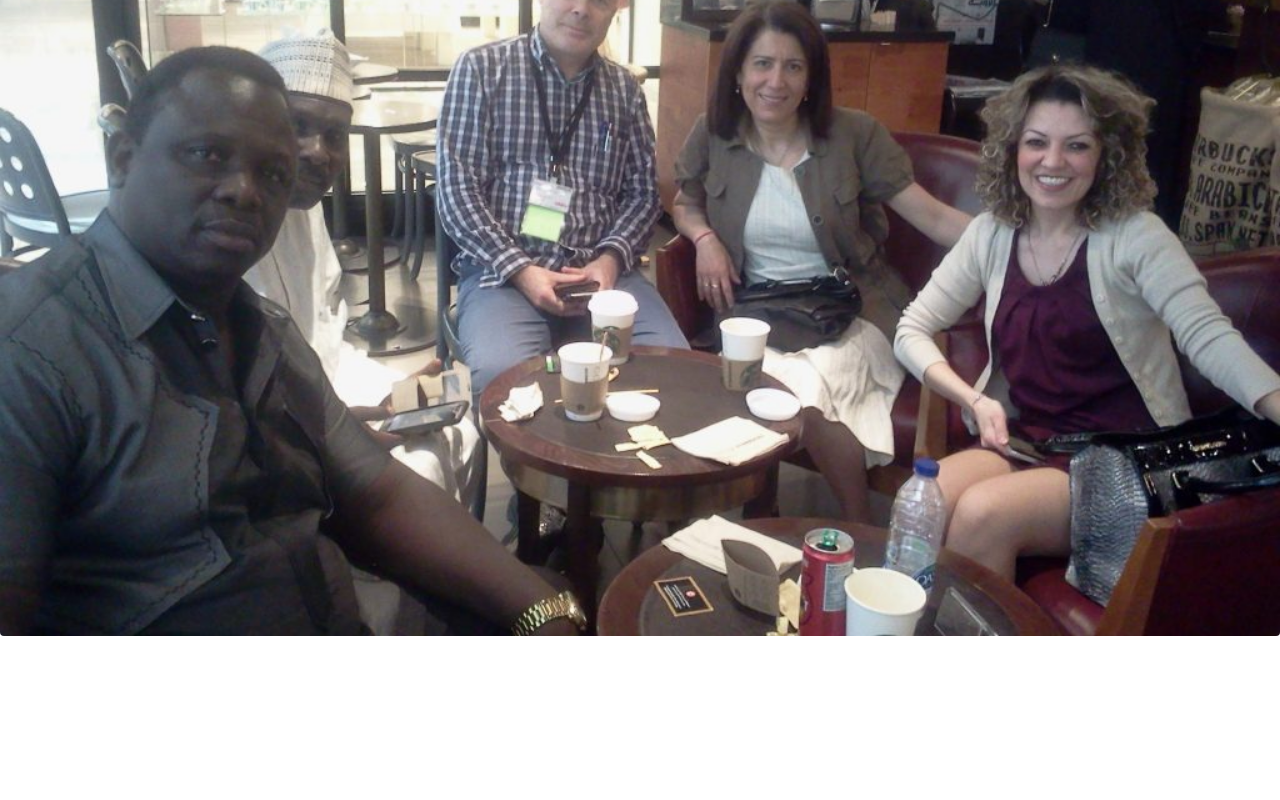
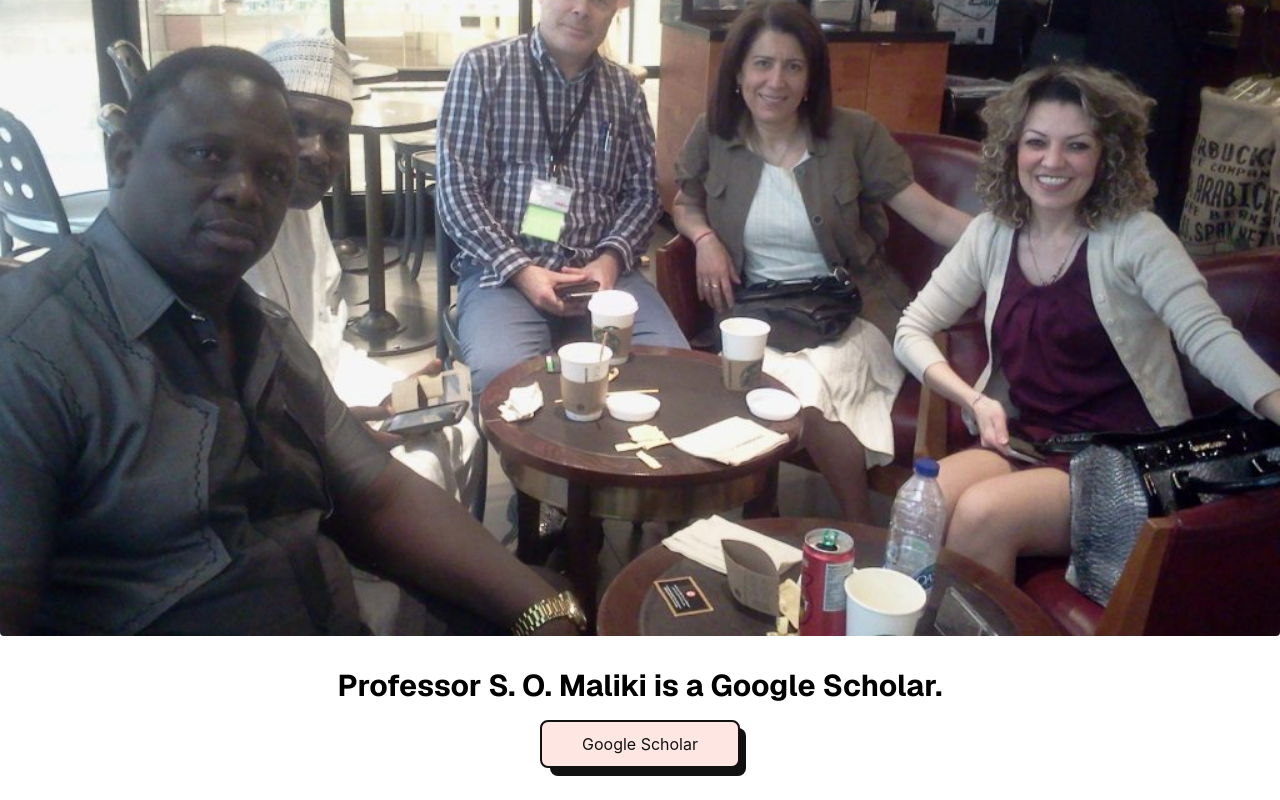
Before and after one commit to TimiMaliki/ProfSoMaliki, a Next.js app: page / in a window 1280 px wide. Shown: the part 610-1410 px from the top of the page. Before the commit the page ends 1246 px from the top, so only its background shows below. Built offline with nearby package versions, Linux system fonts and the light colour scheme.

Commit message:
added :Google Scholar page texts

```diff
--- a/app/Pages/GoogleScholar.tsx
+++ b/app/Pages/GoogleScholar.tsx
@@ -3,6 +3,7 @@ import Image from "next/image";
 import TwoStraightLines from "../component/TwoStraightLines";
 import Cert from "../images/certificate.jpg"
 import ProfPic from "../images/dadspicOne.jpg"
+import Link from 'next/link';
 
 type Props = {}
 
@@ -16,10 +17,21 @@ function GoogleScholar({ }: Props) {
             {/* image */}
             <div className="w-full flex items-center justify-center">
                 <div className="imgOne">
-                    <Image src={ProfPic}  alt="Professor Picture" className="object-cover w-325 rounded" />
+                    <Image src={ProfPic} alt="Professor Picture" className="object-cover w-325 rounded box-shadow: rgba(99, 99, 99, 0.2) 0px 2px 8px 0px;" />
                 </div>
             </div>
 
+            {/* text */}
+            <div className='mt-8'>
+             <h2 className='text-3xl font-bold text-center'>
+                Professor S. O. Maliki is a Google Scholar.
+             </h2>
+           <div className="w-full flex items-center justify-center mt-4 mb-8">
+           <Link href="https://scholar.google.com/citations?user=d8rlgb8AAAAJ&hl=en" target="_blank" rel="noopener noreferrer">
+             <button className="button-56" role="button">Google Scholar</button>
+           </Link>
+           </div>
+            </div>
 
         </section>
     )
--- a/app/globals.css
+++ b/app/globals.css
@@ -24,3 +24,64 @@
   color: var(--foreground);
   font-family: Arial, Helvetica, sans-serif;
 } */
+
+
+
+/* CSS */
+.button-56 {
+  align-items: center;
+  background-color: #fee6e3;
+  border: 2px solid #111;
+  border-radius: 8px;
+  box-sizing: border-box;
+  color: #111;
+  cursor: pointer;
+  display: flex;
+  font-family: Inter,sans-serif;
+  font-size: 16px;
+  height: 48px;
+  justify-content: center;
+  line-height: 24px;
+  max-width: 100%;
+  padding: 0 25px;
+  position: relative;
+  text-align: center;
+  text-decoration: none;
+  user-select: none;
+  -webkit-user-select: none;
+  touch-action: manipulation;
+}
+
+.button-56:after {
+  background-color: #111;
+  border-radius: 8px;
+  content: "";
+  display: block;
+  height: 48px;
+  left: 0;
+  width: 100%;
+  position: absolute;
+  top: -2px;
+  transform: translate(8px, 8px);
+  transition: transform .2s ease-out;
+  z-index: -1;
+}
+
+.button-56:hover:after {
+  transform: translate(0, 0);
+}
+
+.button-56:active {
+  background-color: #ffdeda;
+  outline: 0;
+}
+
+.button-56:hover {
+  outline: 0;
+}
+
+@media (min-width: 768px) {
+  .button-56 {
+    padding: 0 40px;
+  }
+}
```
